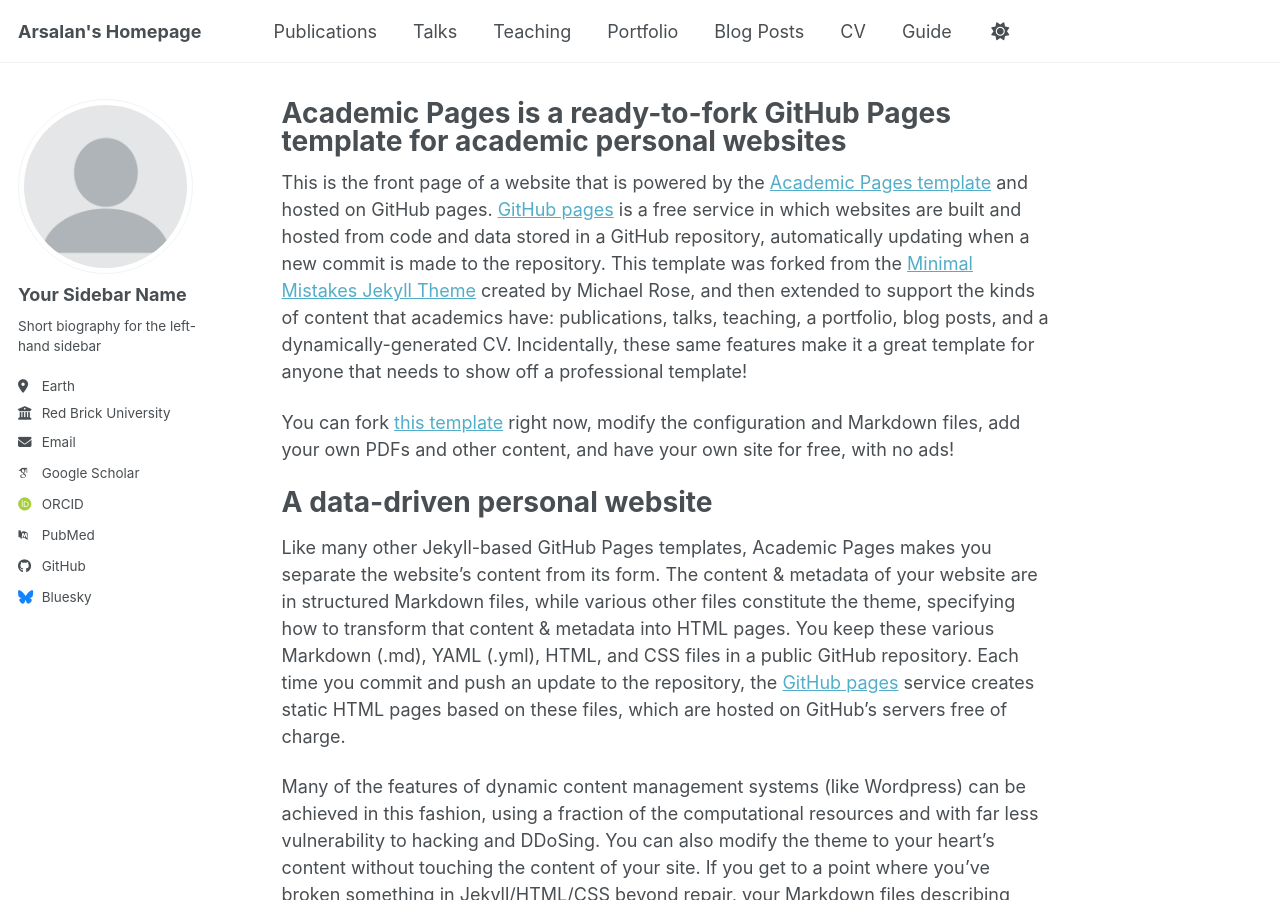
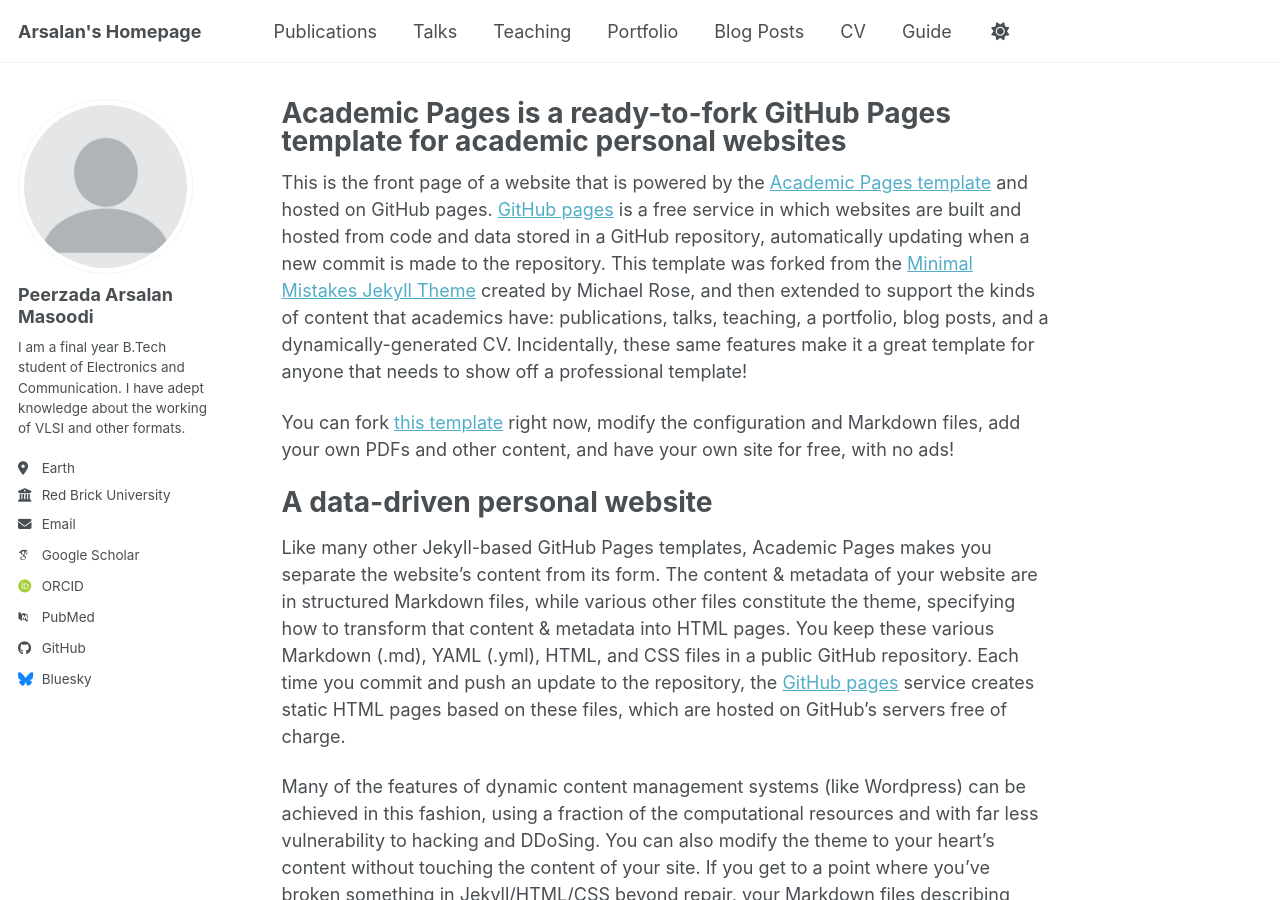
Before and after one commit to voidthecryptic/voidthecryptic.github.io, a Jekyll site: the page built from _pages/about.md, in a window 1280 px wide and 900 px high. Built offline with Jekyll 4.4.1, drawn with Linux system fonts in a browser that asks for light colours; some web fonts are replaced; a script bundle is joined from its source files by our own code; library files that are not in the unit come from our copies.

Commit message:
Update _config.yml

```diff
--- a/_config.yml
+++ b/_config.yml
@@ -23,9 +23,9 @@
 author:
   # Biographic information
   avatar           : "profile.png"
-  name             : "Your Sidebar Name"
+  name             : "Peerzada Arsalan Masoodi"
   pronouns         : # example: "she/her"
-  bio              : "Short biography for the left-hand sidebar"
+  bio              : "I am a final year B.Tech student of Electronics and Communication. I have adept knowledge about the working of VLSI and other formats."
   location         : "Earth"
   employer         : "Red Brick University"
   uri              : # URL
```
